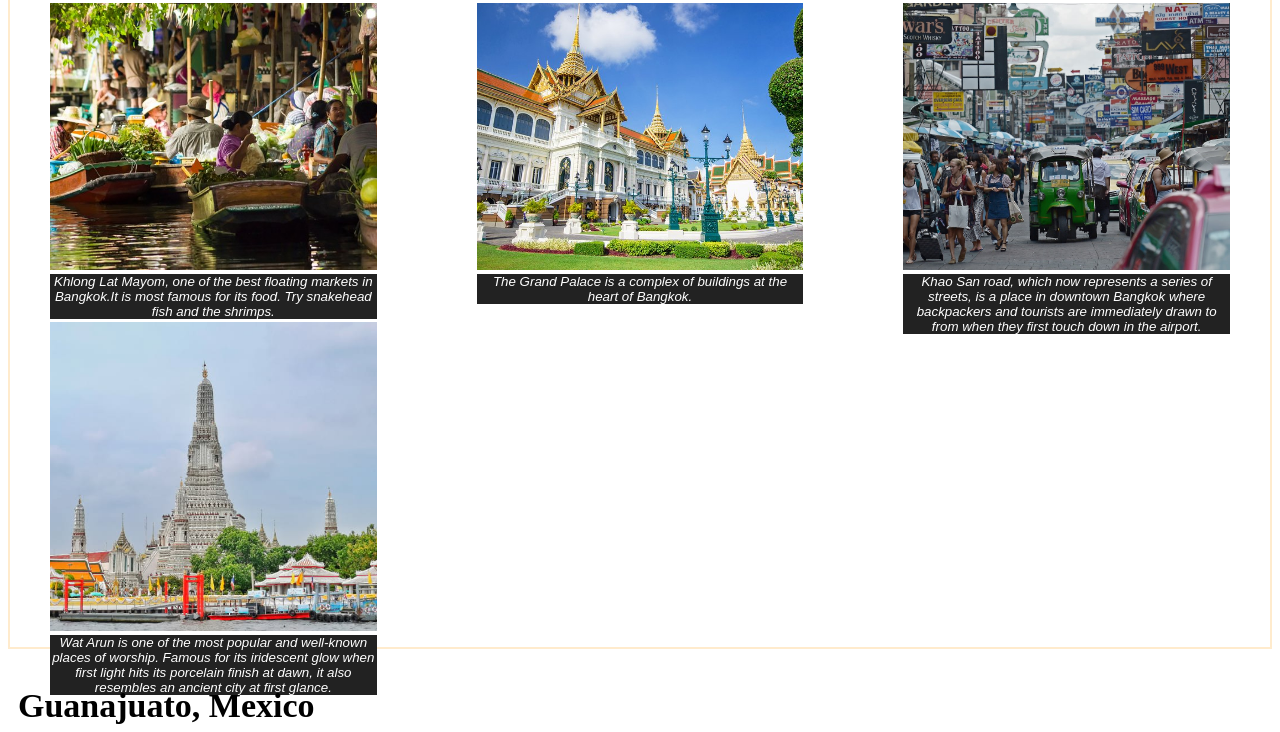
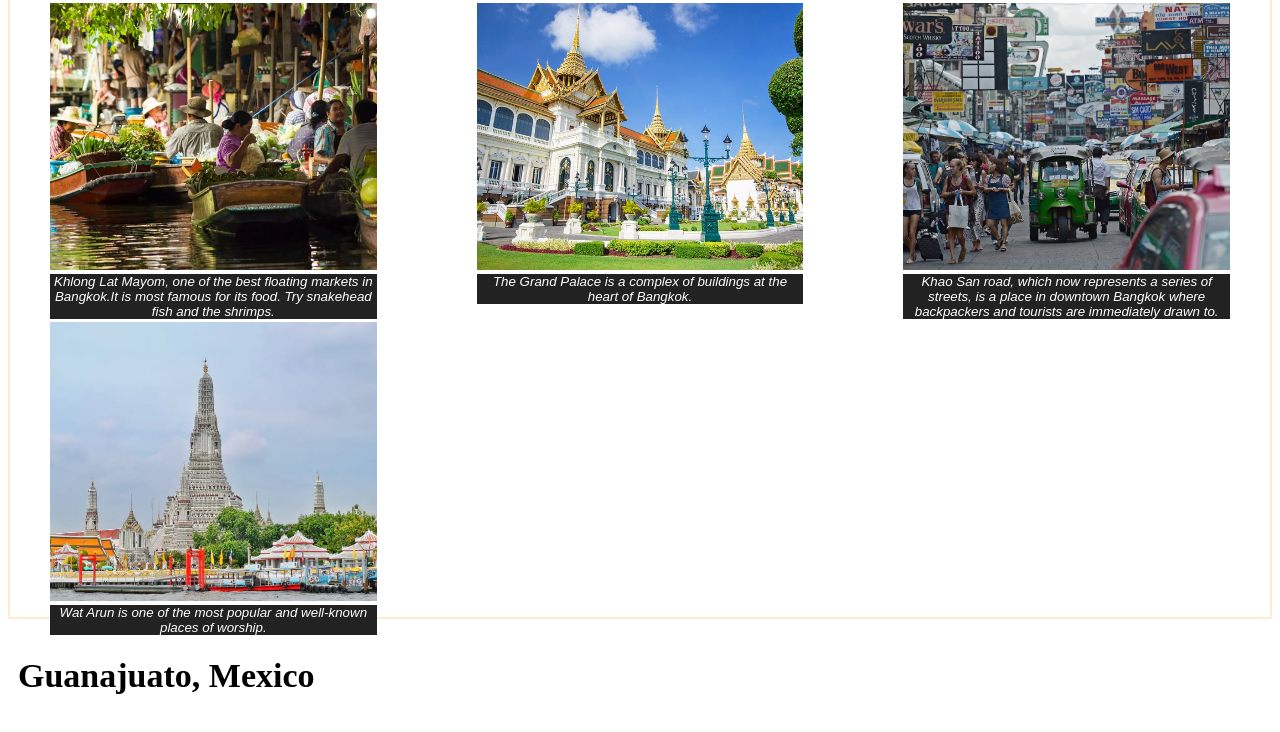
Before and after one commit to junlivin/CCP-MobileView, a plain HTML site: page travel.html in a window 1280 px wide. Shown: the part 4357-5089 px from the top of the page. Drawn offline with Linux system fonts and the light colour scheme; grey boxes are pictures that could not be loaded.

Commit message:
Add files via upload

```diff
--- a/travel.html
+++ b/travel.html
@@ -133,12 +133,12 @@
 
             <figure>
                 <img src="images/khao_san_road.jpeg" width = "200" alt="Busy street of daytime khao san road">
-                <figcaption>Khao San road, which now represents a series of streets, is a place in downtown Bangkok where backpackers and tourists are immediately drawn to from when they first touch down in the airport.</figcaption>
+                <figcaption>Khao San road, which now represents a series of streets, is a place in downtown Bangkok where backpackers and tourists are immediately drawn to.</figcaption>
             </figure>
 
             <figure>
                 <img src="images/wat_arun.jpeg" width = "200" alt="Wat Arun temple">
-                <figcaption>Wat Arun is one of the most popular and well-known places of worship. Famous for its iridescent glow when first light hits its porcelain finish at dawn, it also resembles an ancient city at first glance.</figcaption>
+                <figcaption>Wat Arun is one of the most popular and well-known places of worship.</figcaption>
             </figure>
         </div>
 
```
Also changed, not shown: recipes.html (+1 -2 lines).
